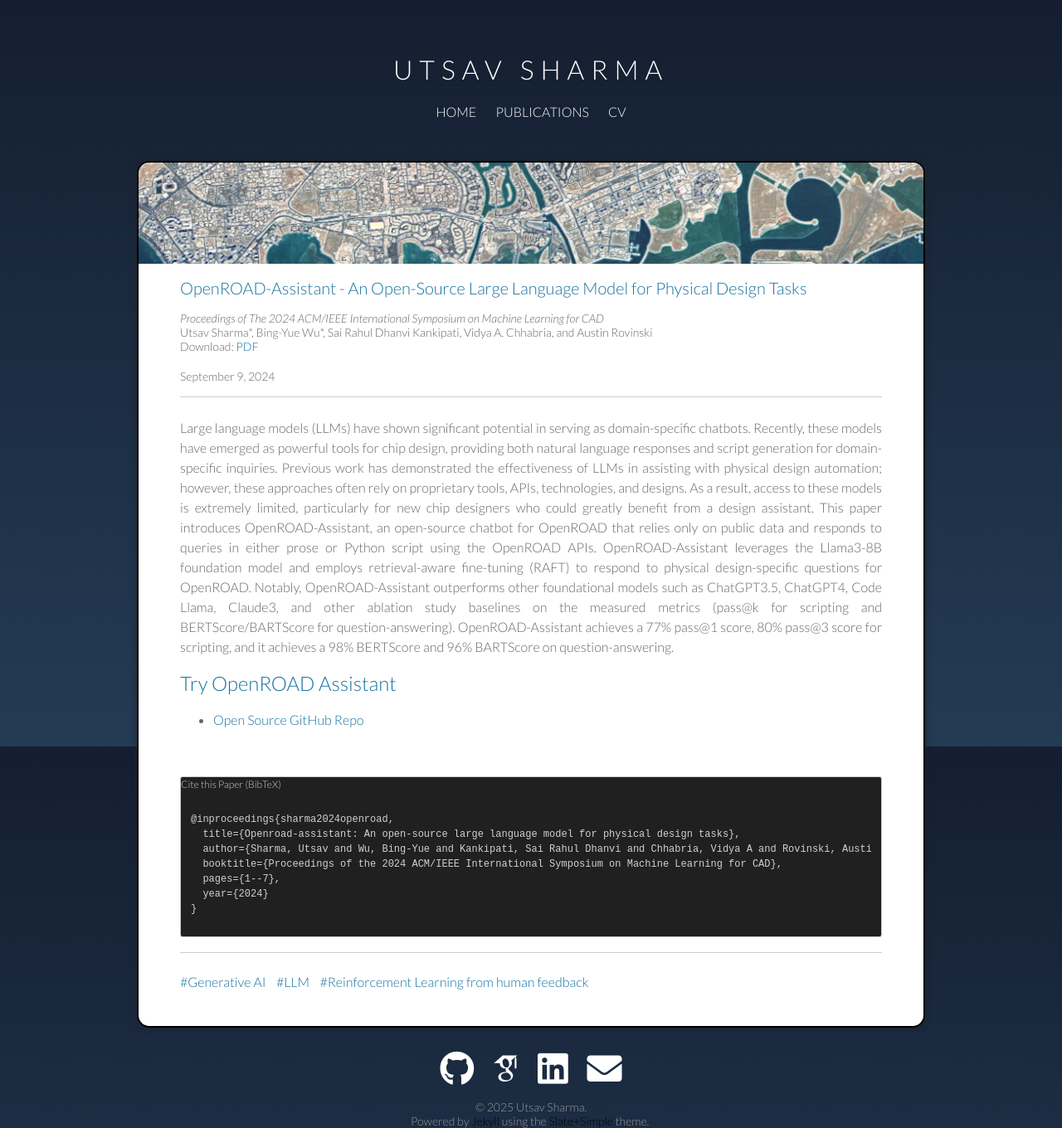
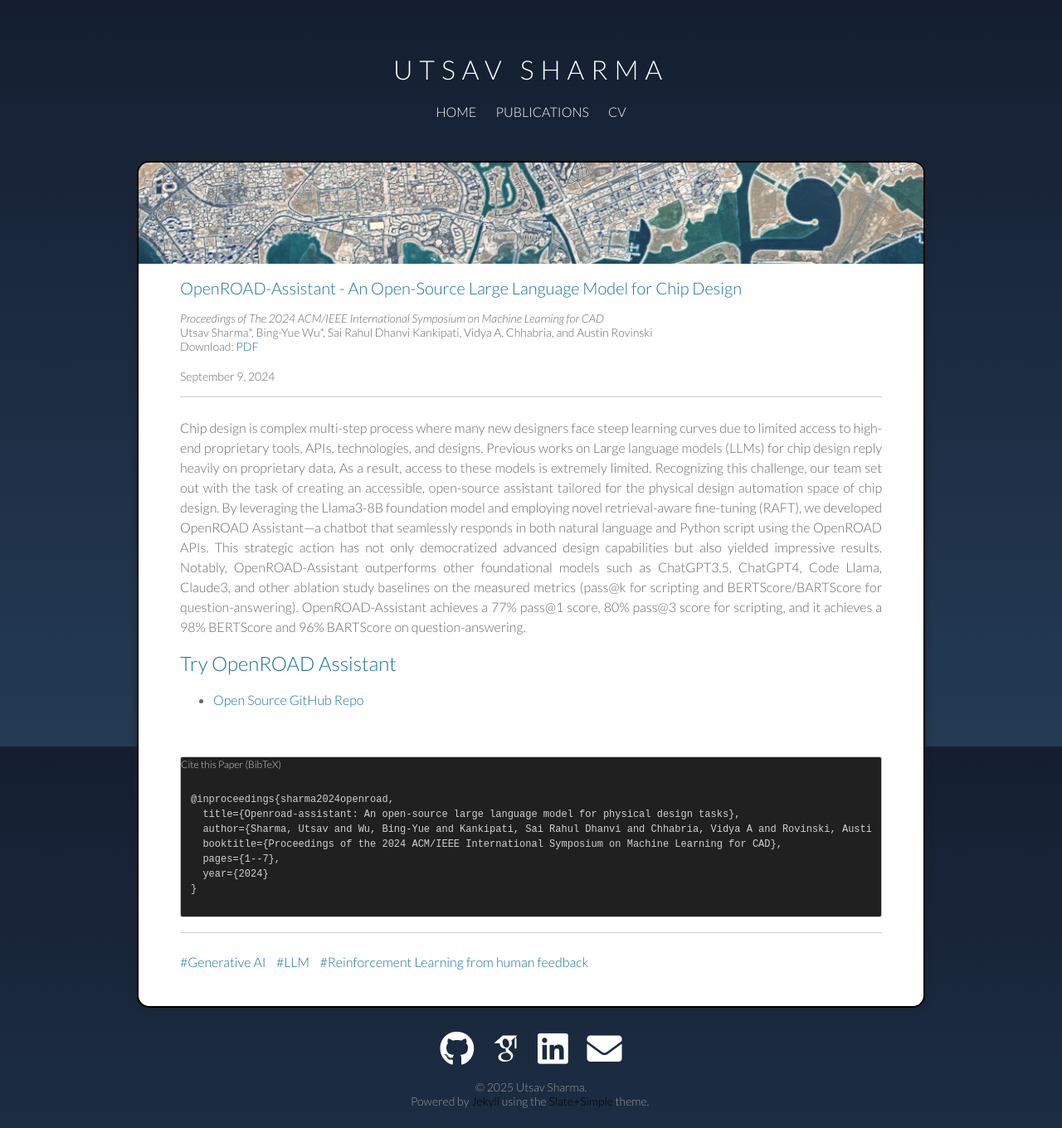
Before and after one commit to utsav-sharma2020/utsav-sharma2020.github.io, a Jekyll site: the page built from publications/_posts/2024-09-09-MLCAD_ORA.md, in a window 1280 px wide. Shown: the whole page at 83% size. Built offline with Jekyll 4.4.1, drawn with Linux system fonts in a browser that asks for light colours; some web fonts are replaced; after the commit the page ends 1336 px from its top, so only the background shows below that.

Commit message:
Update 2024-09-09-MLCAD_ORA.md

```diff
--- a/publications/_posts/2024-09-09-MLCAD_ORA.md
+++ b/publications/_posts/2024-09-09-MLCAD_ORA.md
@@ -2,7 +2,7 @@
 layout: publication
 categories: publications
 
-title: OpenROAD-Assistant - An Open-Source Large Language Model for Physical Design Tasks
+title: OpenROAD-Assistant - An Open-Source Large Language Model for Chip Design
 subtitle:
 author: Utsav Sharma*, Bing-Yue Wu*, Sai Rahul Dhanvi Kankipati, Vidya A. Chhabria, and Austin Rovinski
 venue: Proceedings of The 2024 ACM/IEEE International Symposium on Machine Learning for CAD
@@ -15,7 +15,8 @@
 date: 2024-09-09
 ---
 
-Large language models (LLMs) have shown significant potential in serving as domain-specific chatbots. Recently, these models have emerged as powerful tools for chip design, providing both natural language responses and script generation for domain-specific inquiries. Previous work has demonstrated the effectiveness of LLMs in assisting with physical design automation; however, these approaches often rely on proprietary tools, APIs, technologies, and designs. As a result, access to these models is extremely limited, particularly for new chip designers who could greatly benefit from a design assistant. This paper introduces OpenROAD-Assistant, an open-source chatbot for OpenROAD that relies only on public data and responds to queries in either prose or Python script using the OpenROAD APIs. OpenROAD-Assistant leverages the Llama3-8B foundation model and employs retrieval-aware fine-tuning (RAFT) to respond to physical design-specific questions for OpenROAD. Notably, OpenROAD-Assistant outperforms other foundational models such as ChatGPT3.5, ChatGPT4, Code Llama, Claude3, and other ablation study baselines on the measured metrics (pass@k for scripting and BERTScore/BARTScore for question-answering). OpenROAD-Assistant achieves a 77% pass@1 score, 80% pass@3 score for scripting, and it achieves a 98% BERTScore and 96% BARTScore on question-answering.
+
+Chip design is complex multi-step process where many new designers face steep learning curves due to limited access to high-end proprietary tools, APIs, technologies, and designs. Previous works on Large language models (LLMs) for chip design reply heavily on proprietary data. As a result, access to these models is extremely limited. Recognizing this challenge, our team set out with the task of creating an accessible, open-source assistant tailored for the physical design automation space of chip design. By leveraging the Llama3-8B foundation model and employing novel retrieval-aware fine-tuning (RAFT), we developed OpenROAD Assistant—a chatbot that seamlessly responds in both natural language and Python script using the OpenROAD APIs. This strategic action has not only democratized advanced design capabilities but also yielded impressive results. Notably, OpenROAD-Assistant outperforms other foundational models such as ChatGPT3.5, ChatGPT4, Code Llama, Claude3, and other ablation study baselines on the measured metrics (pass@k for scripting and BERTScore/BARTScore for question-answering). OpenROAD-Assistant achieves a 77% pass@1 score, 80% pass@3 score for scripting, and it achieves a 98% BERTScore and 96% BARTScore on question-answering.
 
 ## Try OpenROAD Assistant
 
```
